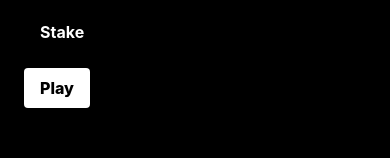
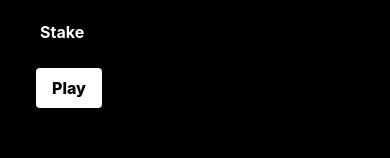
Before and after one commit to Rainbow-Kingdoms/Landing, a Next.js app: page / in a window 390 px wide. Both pictures are taken after a click on the button 347 px from the left and 28 px from the top of the page. Shown: the part 216-374 px from the top of the page. Built offline with nearby package versions, Linux system fonts and the light colour scheme.

Commit message:
Minor adjustment

```diff
--- a/components/Header/index.js
+++ b/components/Header/index.js
@@ -80,7 +80,7 @@ export default function Header() {
           </ul>
           <button
             id="navAction"
-            className="mx-auto lg:mx-0 hover:underline text-black bg-white font-extrabold rounded mt-4 lg:mt-0 py-2 px-4 shadow"
+            className="mx-auto lg:mx-0 hover:underline text-black bg-white font-extrabold rounded mt-4 lg:mt-0 py-2 px-4 shadow ml-3"
           >
             Play
           </button>
```
